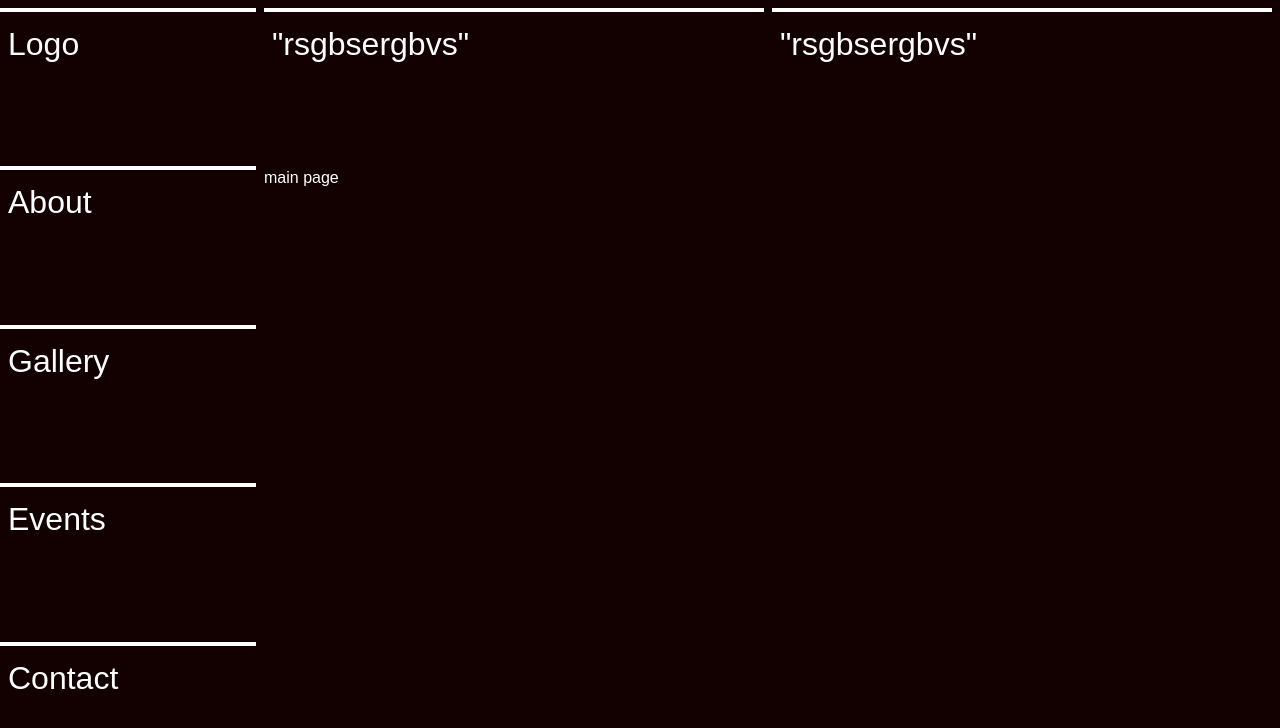
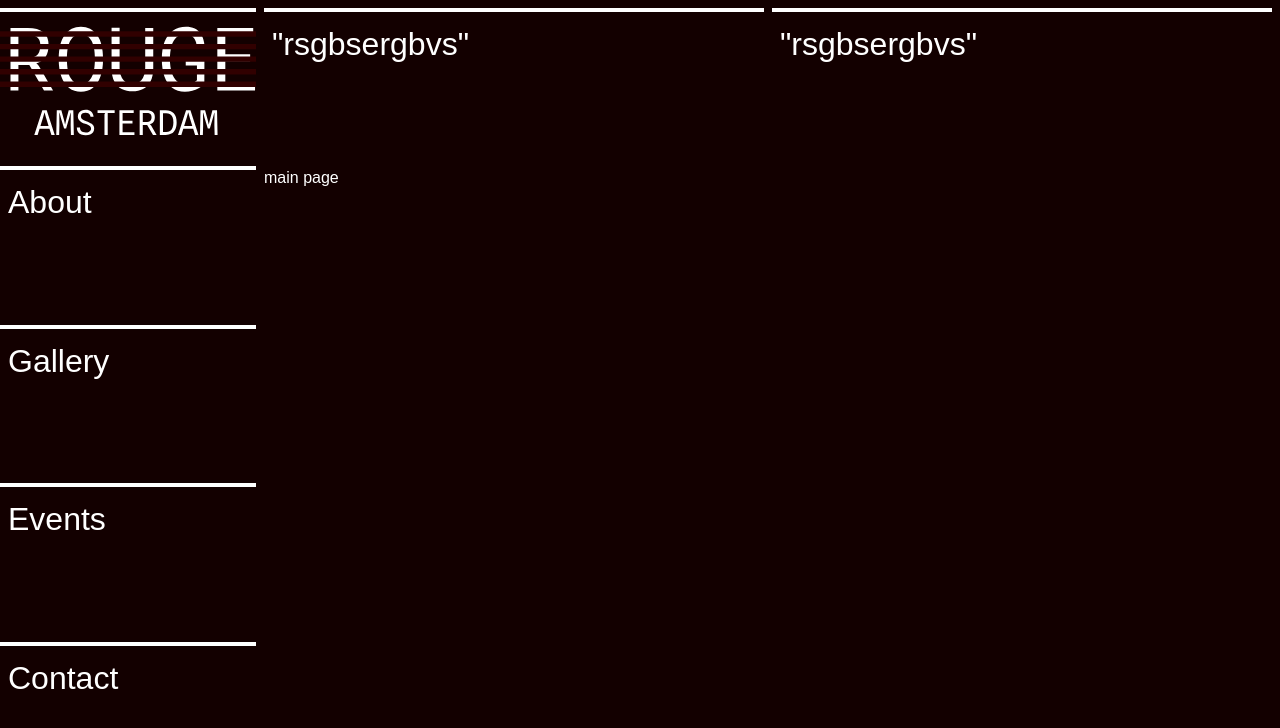
Before and after one commit to daedstudios/RougeAmsterdam, a Next.js app: page / in a window 1280 px wide. Shown: the top 728 px of the page. Built offline with nearby package versions, Linux system fonts and the light colour scheme; a web font is replaced by a local one.

Commit message:
added Logo to the Nav Bar

```diff
--- a/app/layout.jsx
+++ b/app/layout.jsx
@@ -2,6 +2,7 @@ import { Spline_Sans_Mono } from "next/font/google";
 import "./globals.css";
 import Link from "next/link";
 // import NavCard from "@/components/navcard";
+import Image from "next/image";
 
 const splineMono = Spline_Sans_Mono({
   variable: "--font-spline-mono",
@@ -27,7 +28,9 @@ export default function RootLayout({ children }) {
       >
         <div className="hidden fixed top-0 left-0 lg:grid grid-rows-5 w-1/5 h-screen gap-2 max-h-screen py-2">
           <Link href="/">
-            <NavCard Text="Logo" />
+            <div className="relative col-span-1 border-t-4 border-[#fff] row-span-1 h-full w-full">
+              <Image src="/images/LogoRouge.svg" alt="Rouge Logo" className="w-full h-full" layout="fill" />
+            </div>
           </Link>
           <Link href="/about">
             <NavCard Text="About" />
```
